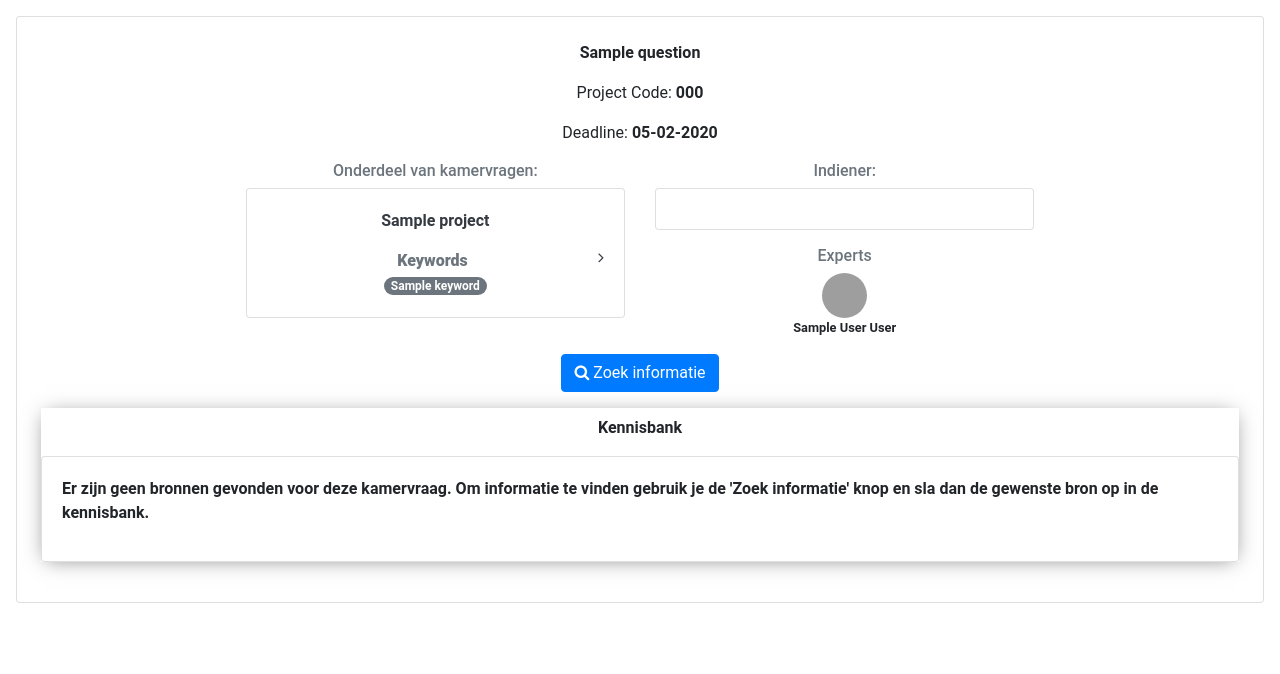
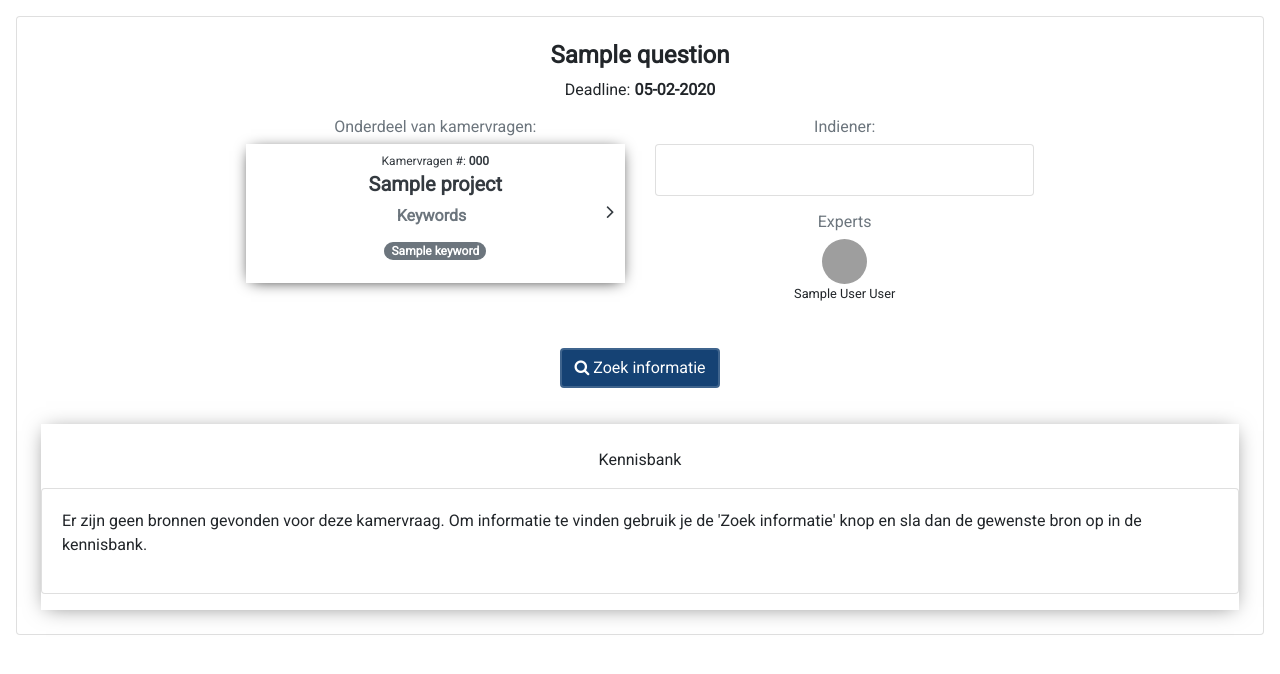
Before and after one commit to Pieterzalis/data-system-project, a PHP site: page /overzicht-detail.php?id=1 in a window 1280 px wide. Shown: the top 674 px of the page. Run offline with PHP 8.4, Linux system fonts and the light colour scheme; tables that the repository leaves empty or names only in its code hold one stand-in row (values such as "Sample post"); some libraries are stand-ins or nearby versions; grey boxes are pictures that could not be loaded.

Commit message:
Fixed some design issues

```diff
--- a/website/assets/style.css
+++ b/website/assets/style.css
@@ -11,6 +11,66 @@
     /*box-shadow: 0 2px 20px -5px rgba(0,0,0,1);*/
 }
 
+.project-info .row {
+    padding-bottom: 10px;
+}
+
+.project-info div{
+    padding-bottom: 10px;
+}
+
+.project-info p{
+    margin-bottom: 5px;
+}
+
+.kamervragencard{
+    border: none;
+}
+
+.kamervragencard a{
+    text-decoration: none;
+}
+
+.kamervragencardbody{
+    padding: 3px 10px;
+    box-shadow: 0 2px 15px -5px rgba(0, 0, 0, 1);
+    border: 1px solid #fff;
+}
+
+.kamervragennum{
+    font-size: 0.75rem;
+}
+
+.kamervragennum fa-angle-right, .kamervragennum fa{
+    float: right;
+    font-size: 20px;
+}
+
+.btn-outline-light-trans{
+    border-color: #ffffff55;
+}
+
+.bluebutton{
+    background-color: #154274;
+    border: solid 2px #3F648D;
+}
+
+.bluebutton:hover{
+    background-color: #3F648D;
+    border: solid 2px #3F648D;
+}
+
+.bluebutton:pressed, bluebutton:active, bluebutton:focus, bluebutton:target{
+    background-color: #3F648D;
+}
+
+.bluebutton:focus{
+    box-shadow: none;
+}
+
+.fa-home{
+    margin-right: 10px;
+}
 
 .partylogo{
     border: solid;
@@ -35,6 +95,8 @@
 
 .questions{
     background-color: #3f648d;
+    margin-left: 0px;
+    margin-right: 0px;
 }
 
 .demopage {
@@ -141,7 +203,9 @@ hr.color-white {
 
 .people-list {}
 
-.people-list .avatar {}
+.people-list .avatar {
+
+}
 
 .people-list .avatar img {
     width: 45px;
@@ -405,9 +469,6 @@ hr.color-white {
     object-fit: cover;
 }
 
-.avatar-md, .avatar {
-    min-width:95px;
-}
 
 .avatar.avatar-md img {
     width: 45px;
--- a/website/overzicht-detail.php
+++ b/website/overzicht-detail.php
@@ -59,25 +59,24 @@ $sources = DB::query("SELECT * FROM `source` WHERE source_question_id = ".$id."
         <!-- row-info -->
         <div class="project-info">
             <div>
-                <p><Strong><?=$a['question_title']?></Strong></p>
-                <p>Project Code: <Strong><?= $a['project_code'] ?></Strong></p>
-                <p>Deadline: <Strong><?= $date_deadline ?></p>
+                <h4><Strong><?=$a['question_title']?></Strong></h4>
+                <p>Deadline: <Strong><?= $date_deadline ?></Strong></p>
             </div>
            <div class="row justify-content-md-center">
                 <div class="col-sm col-md-6 col-lg-4">
 
                     <h6 class="text-secondary">Onderdeel van kamervragen:</h6>
-                        <div class="card">
-                            <div class="card-body">
-                                <a href="overzicht-detail-keyword.html"
-                                   class="w-100 text-dark a-hover-none">
-                                    <p><?= $a['project_title']?></p>
-                                    <i class="fa fa-angle-right text-dark"
+                        <div class="card kamervragencard">
+                            <a href="overzicht-detail-keyword.html" class="w-100 text-dark a-hover-none">
+                            <div class="card-body kamervragencardbody">
+                                    <span class="kamervragennum">Kamervragen #: <Strong><?= $a['project_code'] ?></Strong></span>
+                                    <h5><strong><?= $a['project_title']?></strong></h5>
+                                    <i class="fa fa-angle-right fa-lg"
                                        style="
                                        float:
                                        right"
                                        aria-hidden="true"></i>
-                                </a>
+
                                 <div class="mb-0">
                                     <strong class="text-secondary">Keywords</strong>
 
@@ -91,6 +90,7 @@ $sources = DB::query("SELECT * FROM `source` WHERE source_question_id = ".$id."
 									?>
                                 </div>
                             </div>
+                            </a>
                         </div>
 
                 </div>
@@ -127,7 +127,7 @@ $sources = DB::query("SELECT * FROM `source` WHERE source_question_id = ".$id."
             </div>
             <div class="row justify-content-center">
                 <div class="col-sm col-md-12">
-                    <button type="button" class="btn btn-primary" onclick="location.href='search_engine.php'"><i class="fa fa-search"
+                    <button type="button" class="btn btn-primary bluebutton" onclick="location.href='search_engine.php'"><i class="fa fa-search"
                            aria-hidden="true"></i>
                         Zoek informatie
                     </button>
--- a/website/templates/template_head.php
+++ b/website/templates/template_head.php
@@ -8,12 +8,14 @@
           type="text/css"
           media="screen"
           href="bootstrap/css/bootstrap.min.css" />
+   <link rel="stylesheet"
+          href="assets/icon-font/css/font-awesome.min.css">
     <link rel="stylesheet"
           type="text/css"
           media="screen"
           href="assets/style.css" />
-    <link rel="stylesheet"
-          href="assets/icon-font/css/font-awesome.min.css">
+    <link href="https://fonts.googleapis.com/css?family=Roboto" rel="stylesheet">
+
 
     <script src="assets/js/jquery-3.3.1.js"></script>
 
```
Also changed, not shown: website/overzicht.php (+4 -16 lines), 1 other file.
